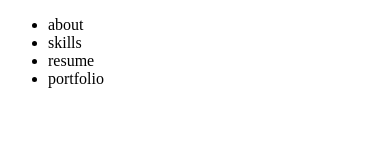
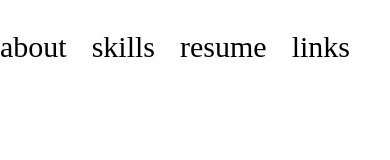
Before and after one commit to lamarr-smith17/portfolio, a plain HTML site: page index.html in a window 390 px wide. Drawn offline with Linux system fonts and the light colour scheme.

Commit message:
Commit 2

```diff
--- a/index.html
+++ b/index.html
@@ -9,15 +9,13 @@
 </head>
 <body>
     <header>
-        <div class="container-navbar">
-            <div class="navbar-links">
-                <ul>
-                    <li class="n-links">about</li>
-                    <li class="n-links">skills</li>
-                    <li class="n-links">resume</li>
-                    <li class="n-links">portfolio</li>
-                </ul>
-            </div>
+        <div class="navbar-container">
+            <ul class="navbar-links">
+                <li class="n-links">about</li>
+                <li class="n-links">skills</li>
+                <li class="n-links">resume</li>
+                <li class="n-links">links</li>
+            </ul>
         </div>
     </header>
 </body>
--- a/styles.css
+++ b/styles.css
@@ -1 +1,42 @@
-ECHO is on.
+/* Global Styles */
+* {
+    margin: 0;
+    padding: 0;
+}
+
+/*Navbar Styles */
+.navbar-container {
+    display: flex;
+    justify-content: center;
+    align-content: center;
+
+}
+
+.navbar-links {
+    display: flex;
+    gap: 25px;
+    padding-top: 1em;
+    font-size: 30px;
+}
+
+.n-links {
+    list-style-type: none;
+}
+
+@media all and (max-width: 600px){
+    .navbar-container {
+        flex-wrap: wrap;
+    }
+
+    .navbar-links {
+        flex-basis: 50%;
+    }
+}
+@media all and (max-width: 400px){
+    .navbar-links {
+        flex-basis: 100%;
+    }
+    .n-links {
+        order: 1;
+    }
+}
```
